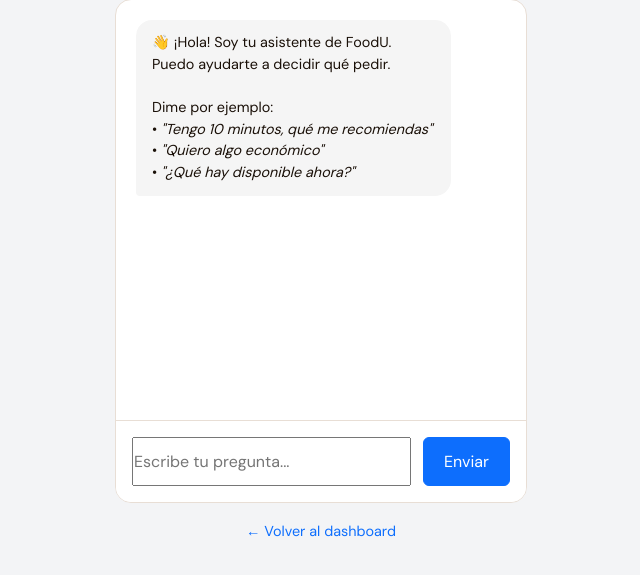
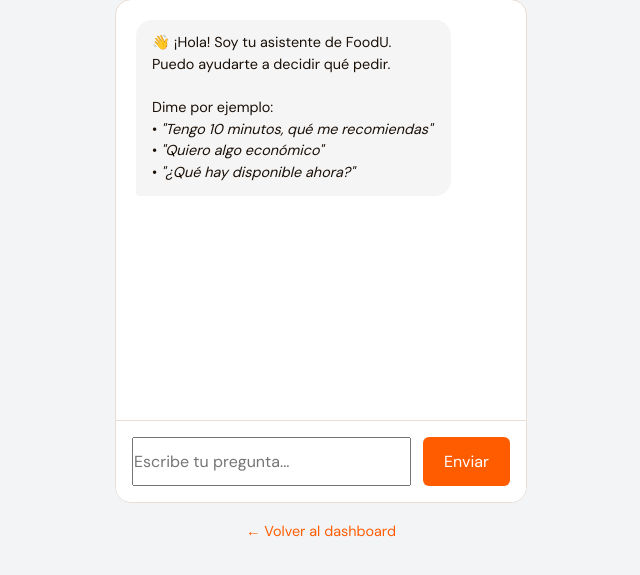
Before and after one commit to Jhoan-rios/Food-U, a Flask app: template templates/chatbot.html in a window 1280 px wide. Shown: the part 227-802 px from the top of the page, without its empty margins (319-959 px from the left). Run offline with Flask 3, Linux system fonts and the light colour scheme; the template is opened without the code that fills it: most values are stand-ins (such as "Sample title", 1, 10 or a date in 2020).

Commit message:
updated chatbot

```diff
--- a/templates/chatbot.html
+++ b/templates/chatbot.html
@@ -26,7 +26,7 @@
         <input type="text" id="input-mensaje" placeholder="Escribe tu pregunta..."
                style="margin:0; flex:1;"
                onkeypress="if(event.key==='Enter') enviarMensaje()">
-        <button onclick="enviarMensaje()" class="btn btn-primary" style="width:auto; padding:0.7rem 1.25rem;">
+        <button onclick="enviarMensaje()" class="btn " style="width:auto; padding:0.7rem 1.25rem; background: #FF5C00; color:#fff">
           Enviar
         </button>
       </div>
@@ -34,7 +34,7 @@
     </div>
 
     <div style="margin-top:1rem; text-align:center;">
-      <a href="{{ url_for('dashboard_usuario') }}" class="texto-gris" style="font-size:0.9rem; text-decoration:none;">← Volver al dashboard</a>
+      <a href="{{ url_for('dashboard_usuario') }}" class="texto-gris" style="font-size:0.9rem; text-decoration:none; color:#FF5C00">← Volver al dashboard</a>
     </div>
   </div>
 </div>
```
